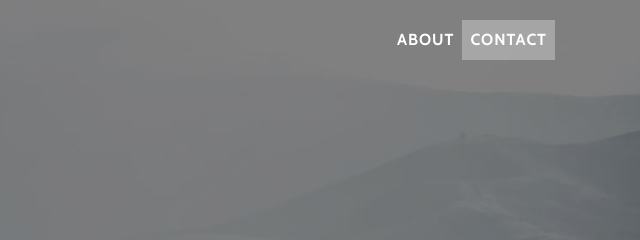
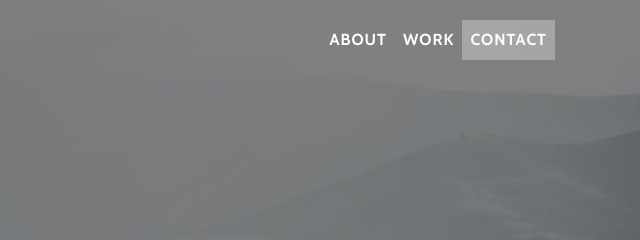
Before and after one commit to Falkulator/falkomhub, a website with bundled scripts: page index.html in a window 1280 px wide. Shown: the top 240 px of the page, 640-1280 px from the left. Built offline with nearby package versions, Linux system fonts and the light colour scheme.

Commit message:
add work link

```diff
--- a/index.html
+++ b/index.html
@@ -38,6 +38,9 @@
           <ul class="navbar-nav ml-auto">
             <li class="nav-item">
               <a class="nav-link js-scroll-trigger" href="#about">About</a>
+            </li>
+            <li class="nav-item">
+              <a class="nav-link js-scroll-trigger" href="#work">Work</a>
             </li>
             <li class="nav-item">
               <a class="nav-link js-scroll-trigger" href="#contact">Contact</a>
@@ -81,8 +84,8 @@
       </div>
     </section>
 
-    <!-- Download Section -->
-    <section id="portfolio" class="download-section content-section text-center">
+    <!-- Work Section -->
+    <section id="work" class="download-section content-section text-center">
       <div class="container">
         <div class="col-lg-8 mx-auto">
           <h2>What we are working on</h2>
```
